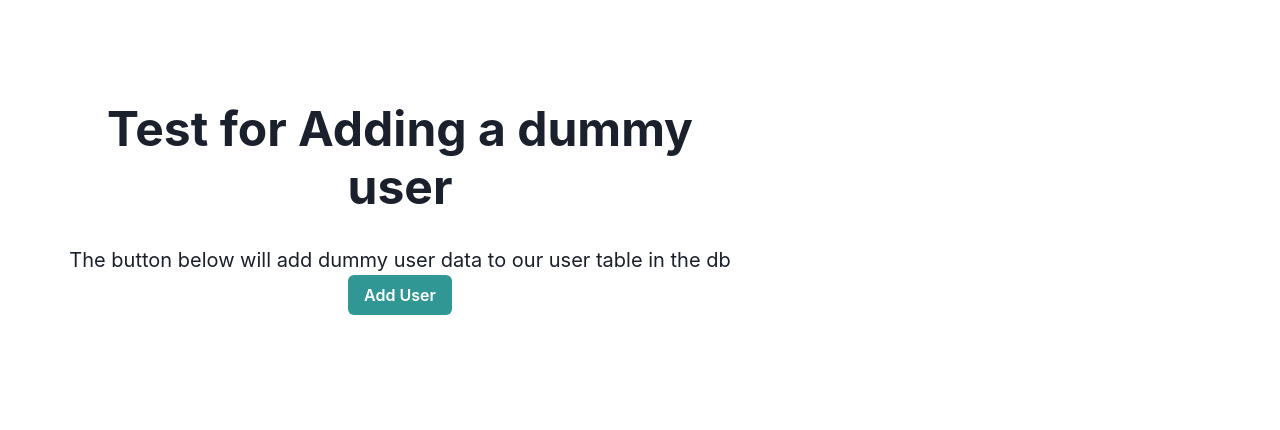
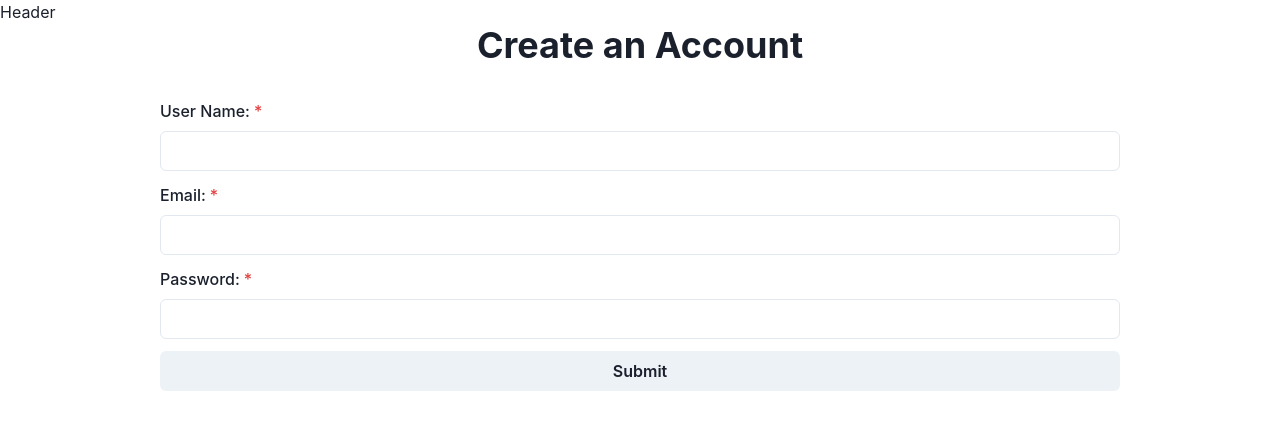
Before and after one commit to kssampson/cwc-todo, a React (Create React App) app in the folder client/: page /sign-up in a window 1280 px wide. Shown: the top 430 px of the page. Built offline with nearby package versions, Linux system fonts and the light colour scheme.

Commit message:
Implemented React Router, began pages and helper functions for sign-in/registering a new user on front end

```diff
--- a/client/package.json
+++ b/client/package.json
@@ -17,6 +17,7 @@
     "framer-motion": "^10.18.0",
     "react": "^18.2.0",
     "react-dom": "^18.2.0",
+    "react-router-dom": "^6.22.0",
     "react-scripts": "5.0.1",
     "typescript": "^4.9.5",
     "web-vitals": "^2.1.4"
--- a/client/src/App.tsx
+++ b/client/src/App.tsx
@@ -1,40 +1,16 @@
 import React from 'react';
-import postButtonTest from './utils/postButtonTest'
-import { Heading, Text, Box, Flex, Button, Stack } from "@chakra-ui/react";
+import { ChakraProvider } from "@chakra-ui/react";
+import Header from './components/Header';
+import { Outlet } from 'react-router-dom';
 
 function App() {
 
-  const handleClick = (e: { preventDefault: () => void; }) => {
-    const userData = {
-      name: 'Green Goblin',
-      email: 'greengoblin@gmail.com',
-      password: 'green123',
-      signedIn: false
-    };
-    postButtonTest(userData);
-  }
-
-
   return (
-    <Flex width={"100vh"} height={"100vh"} alignContent={"center"} justifyContent={"center"}>
-      <Box maxW="2xl" m="0 auto">
-        <Heading as="h1" textAlign="center" fontSize="5xl" mt="100px">
-        Test for Adding a dummy user
-        </Heading>
-          <Text fontSize="xl" textAlign="center" mt="30px">
-            The button below will add dummy user data to our user table in the db
-          </Text>
-          <Stack align="center">
-            <Button
-            colorScheme='teal'
-            size="md"
-            onClick={(e) => handleClick(e)}
-            >
-            Add User</Button>
-          </Stack>
-      </Box>
-    </Flex>
-  );
+    <ChakraProvider>
+      <Header />
+      <Outlet />
+    </ChakraProvider>
+  )
 }
 
 export default App;
--- /dev/null
+++ b/client/src/Pages/Login.tsx
@@ -0,0 +1,9 @@
+
+
+const Login = () => {
+  return (
+    <div>Login page</div>
+  )
+}
+
+export default Login
--- /dev/null
+++ b/client/src/Pages/SignUp.tsx
@@ -0,0 +1,95 @@
+import { Box, FormControl, Text, Heading, Input, Stack, VStack, Button, FormLabel, FormErrorMessage } from "@chakra-ui/react"
+import { useState } from 'react';
+import isValidEmail from "../utils/isValidEmail";
+// import { create } from "domain";
+
+const SignUp = () => {
+
+  const [name, setName] = useState("");
+  const [email, setEmail] = useState("");
+  const [password, setPassword] = useState("");
+
+  const [nameSubmitted, setNameSubmitted] = useState(false);
+  const [emailSubmitted, setEmailSubmitted] = useState(false);
+  const [passwordSubmitted, setPasswordSubmitted] = useState(false);
+
+  const isErrorName = name === "" && nameSubmitted;
+  const isErrorEmail = !isValidEmail(email) && emailSubmitted;
+  const isErrorPassword = password === "" && passwordSubmitted;
+
+  const onChangeName = (e: any) => {
+    setNameSubmitted(false);
+    setName(e.target.value);
+  }
+
+  const onChangeEmail = (e: any) => {
+    setEmailSubmitted(false);
+    setEmail(e.target.value);
+  }
+
+  const onChangePassword = (e: any) => {
+    setPasswordSubmitted(false)
+    setPassword(e.target.value);
+  }
+
+  const onSubmit = () => {
+    setNameSubmitted(true);
+    setEmailSubmitted(true);
+    setPasswordSubmitted(true);
+    if (isErrorName || isErrorEmail || isErrorPassword) {
+      console.log("data entry error")
+      return;
+    } else {
+      // await createUserSubmit({name: name, email: email, password: password, signedIn: false})
+      // setName("");
+      // setEmail("");
+      // setPassword("");
+      console.log('no errors, continue with call to api')
+    }
+  }
+
+  return (
+    <Box>
+      <VStack >
+        <Heading mb={6}>Create an Account</Heading>
+        <Box maxWidth={"75%"} width={"100%"}>
+          <Stack spacing={3}>
+            <Box>
+              <FormControl isInvalid={isErrorName} isRequired>
+                <FormLabel>User Name:</FormLabel>
+                <Input type='text' value={name ? name : ""} onChange={onChangeName} />
+                {!isErrorName ? null : (
+                  <FormErrorMessage>Name is required.</FormErrorMessage>
+                )}
+              </FormControl>
+            </Box>
+            <Box>
+              <FormControl isInvalid={isErrorEmail} isRequired>
+                <FormLabel>Email:</FormLabel>
+                <Input type='email' value={email} onChange={onChangeEmail} />
+                {!isErrorEmail ? null : (
+                  <FormErrorMessage>Email is required.</FormErrorMessage>
+                )}
+              </FormControl>
+            </Box>
+            <Box>
+              <FormControl isInvalid={isErrorPassword} isRequired>
+                <FormLabel>Password:</FormLabel>
+                <Input type='password' value={password} onChange={onChangePassword} />
+                {!isErrorPassword ? null : (
+                  <FormErrorMessage>Password is required.</FormErrorMessage>
+                )}
+              </FormControl>
+            </Box>
+            <Button
+            onClick={onSubmit}
+            >Submit
+            </Button>
+          </Stack>
+        </Box>
+      </VStack>
+    </Box>
+  )
+}
+
+export default SignUp
--- /dev/null
+++ b/client/src/components/Header.tsx
@@ -0,0 +1,10 @@
+
+
+const Header = () => {
+  return (
+    <div>Header</div>
+  )
+
+}
+
+export default Header
--- a/client/src/index.tsx
+++ b/client/src/index.tsx
@@ -1,21 +1,29 @@
 import React from 'react';
 import ReactDOM from 'react-dom/client';
 import App from './App';
-import reportWebVitals from './reportWebVitals';
-import { ChakraProvider } from '@chakra-ui/react'
+import { RouterProvider, createBrowserRouter } from 'react-router-dom';
+import SignUp from './Pages/SignUp';
+import Login from './Pages/Login';
+
+
+const router = createBrowserRouter([
+  {
+    path: "/",
+    element: <App />,
+    children: [
+      {
+        path: "sign-up",
+        element: <SignUp />,
+      },
+      {
+        path: "log-in",
+        element: <Login/>
+      }
+    ],
+  },
+]);
 
 const root = ReactDOM.createRoot(
   document.getElementById('root') as HTMLElement
 );
-root.render(
-  <React.StrictMode>
-    <ChakraProvider>
-      <App />
-    </ChakraProvider>
-  </React.StrictMode>
-);
-
-// If you want to start measuring performance in your app, pass a function
-// to log results (for example: reportWebVitals(console.log))
-// or send to an analytics endpoint. Learn more: https://bit.ly/CRA-vitals
-reportWebVitals();
+root.render(<RouterProvider router={router}/>);
--- /dev/null
+++ b/client/src/utils/isValidEmail.ts
@@ -0,0 +1,8 @@
+
+
+const isValidEmail = (email: string) => {
+  const emailFormat = /^[a-zA-Z0-9_.+-]+@[a-zA-Z0-9-]+\.[a-zA-Z0-9-.]+$/;
+  return email.match(emailFormat) && email.length > 0 ? true : false;
+}
+
+export default isValidEmail;
--- a/client/src/utils/postButtonTest.ts
+++ /dev/null
@@ -1,12 +0,0 @@
-import axios from 'axios';
-
-const postButtonTest = async (userData: object) => {
-  try {
-    const response = await axios.post('http://localhost:3001/user', userData);
-    console.log(response);
-  } catch {
-    console.log('Failed on front end')
-  }
-}
-
-export default postButtonTest;
```
Also changed, not shown: client/src/utils/checkCreateUserErrors.ts (added, +10 -0 lines), client/src/utils/createUserSubmit.ts (added, +12 -0 lines), 1 other file (tests, documents, lock files or other folders).
